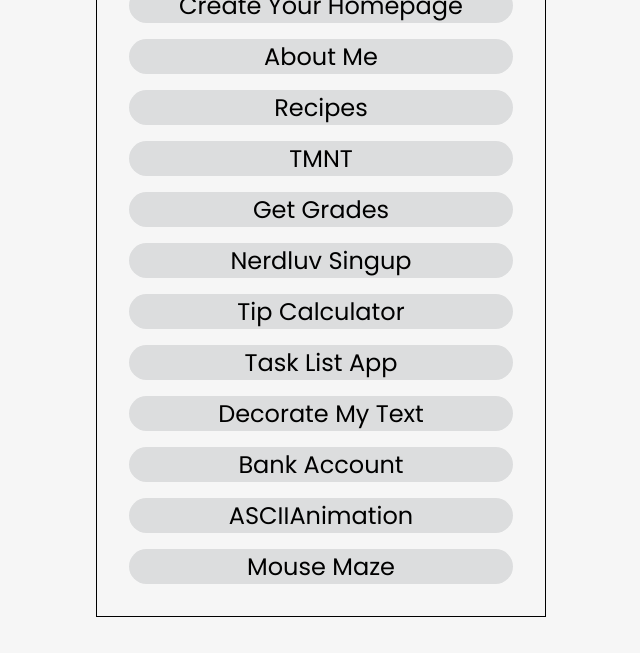
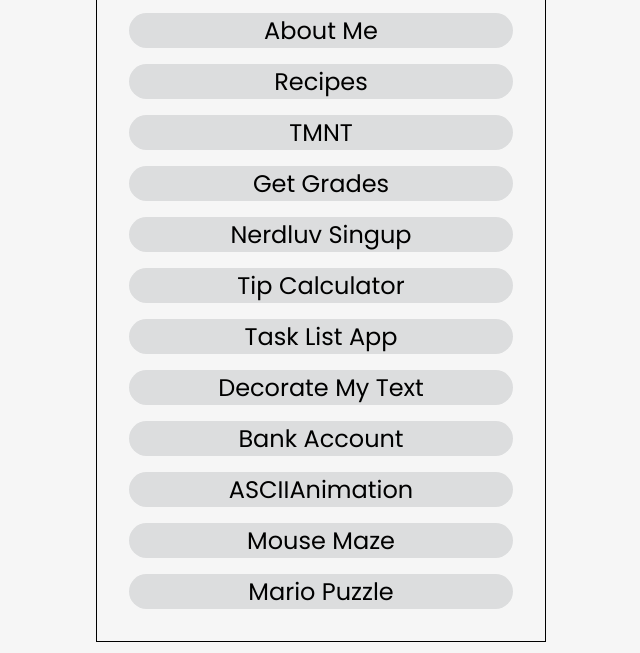
Before and after one commit to BitsuMamo/wap, a plain HTML site: page index.html in a window 1280 px wide. Shown: the part 147-800 px from the top of the page, without its empty margins (319-959 px from the left). Drawn offline with Linux system fonts and the light colour scheme.

Commit message:
Added Week Three Day Three to INdex

```diff
--- a/index.html
+++ b/index.html
@@ -51,6 +51,9 @@
                 <a href="W2D4/MouseMaze/maze.html">
                     <li>Mouse Maze</li>
                 </a>
+                <a href="W3D3/index.html">
+                    <li>Mario Puzzle</li>
+                </a>
             </ul>
         </div>
     </div>
```
